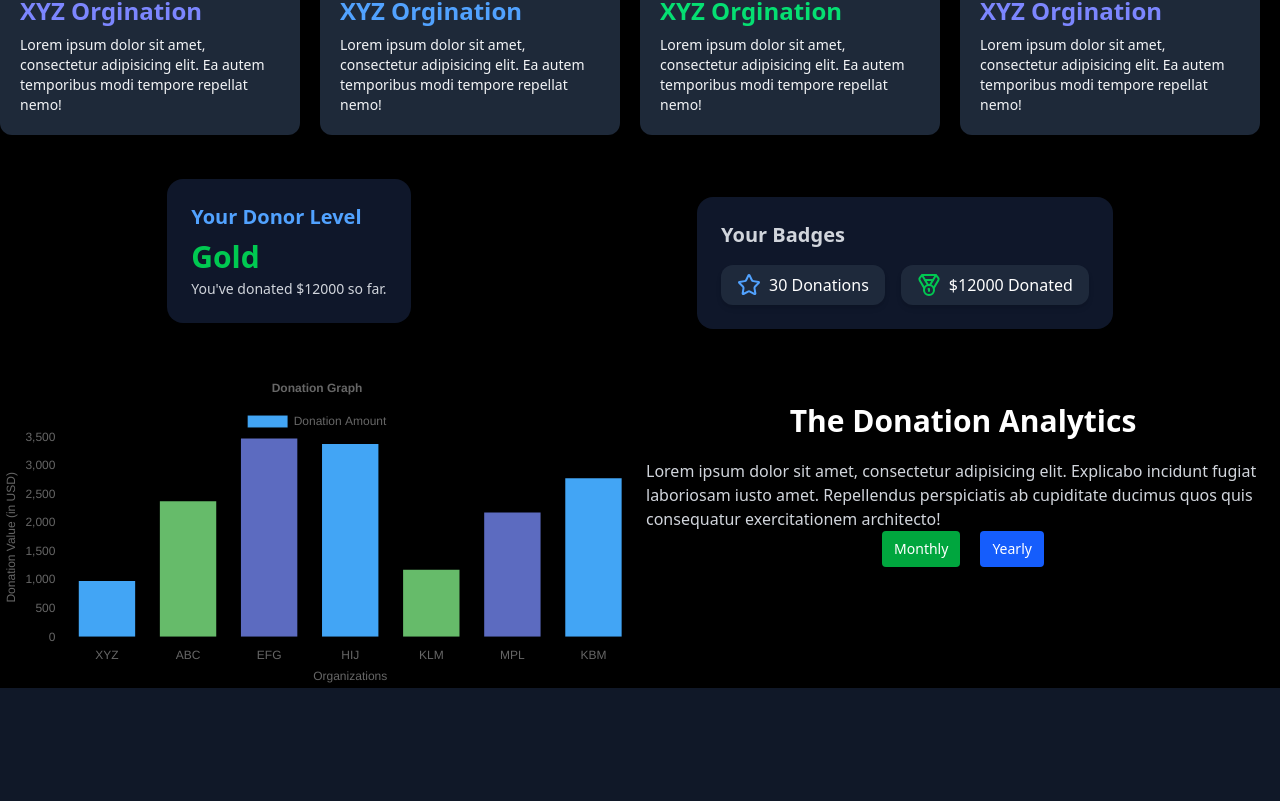
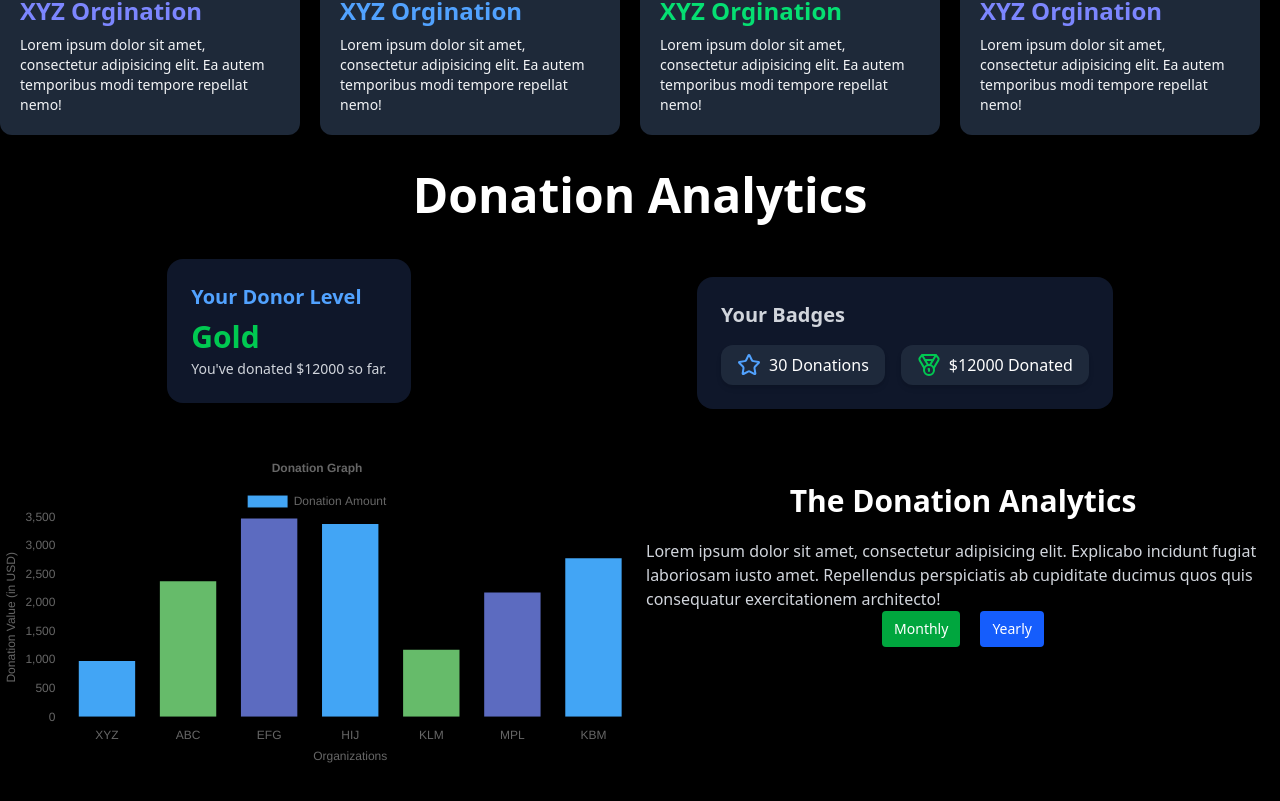
Before and after one commit to YNVSolutions/SwiftCause_Web, a Next.js app: page /UserDashboard in a window 1280 px wide. Shown: the part 473-1274 px from the top of the page. Before the commit the page ends 1161 px from the top, so only its background shows below. Built offline with nearby package versions, Linux system fonts and the light colour scheme.

Commit message:
updating the changes to the dashboard

```diff
--- a/app/UserDashboard/page.jsx
+++ b/app/UserDashboard/page.jsx
@@ -12,8 +12,13 @@ const UserDashboard = () => {
                 <Header />
                 <Details />
                 <DonationList />
-                <RewardsAndBadge/>
-                <DonationDetails/>
+                <div className='min-h-screen'>
+                    <div className='lg:text-5xl md:text-3xl sm:text-2xl text-white text-center font-semibold py-4'>
+                        <h1>Donation Analytics</h1>
+                    </div>
+                    <RewardsAndBadge />
+                    <DonationDetails />
+                </div>
             </div>
         </>
     )
```
